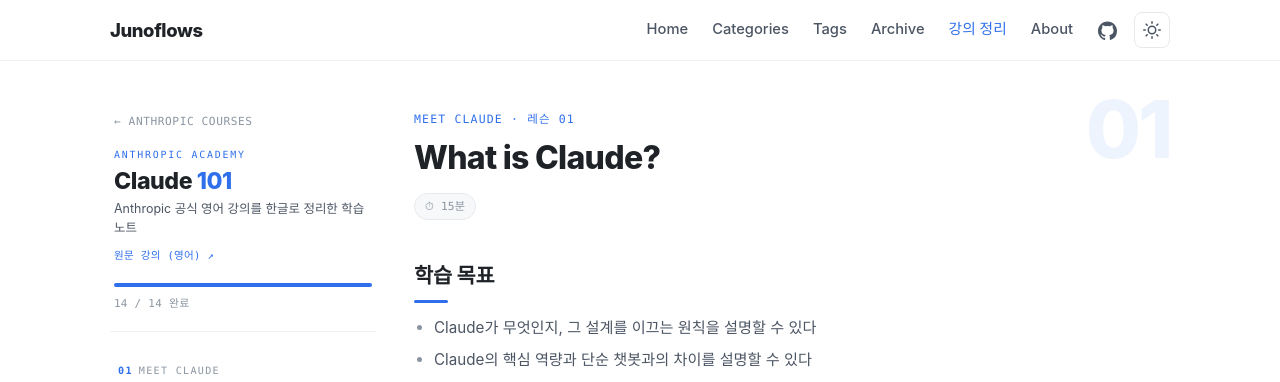
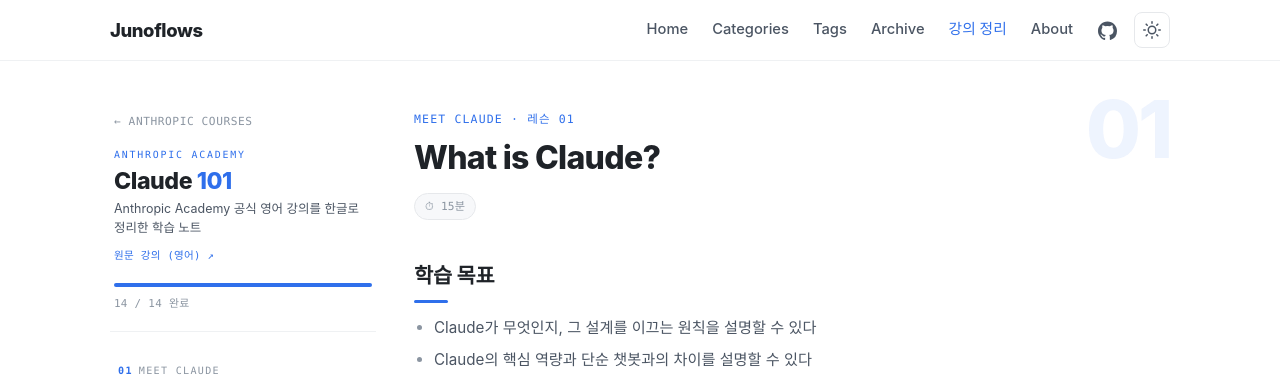
Before and after one commit to Junoflows/Junoflows.github.io, a Jekyll site: the page built from courses/anthropic/claude-101.html, in a window 1280 px wide. Shown: the top 382 px of the page. Built offline with Jekyll 4.4.1, drawn with Linux system fonts in a browser that asks for light colours; some web fonts are replaced.

Commit message:
claude-101 강의 페이지를 재사용 템플릿으로 재생성(테스트)
- song/_templates/course-page-template.html (블로그 테마 강의 페이지
  골격 + 토큰 + 작성 가이드)을 만들고, 그 템플릿으로 claude-101 을
  다시 채워 생성 → 라이브와 동일 재현 확인(워크플로우 검증)
- 사이드바 설명을 제공처명 기준으로 표준화

Co-Authored-By: Claude Opus 4.8 (1M context) <noreply@anthropic.com>

```diff
--- a/courses/anthropic/claude-101.html
+++ b/courses/anthropic/claude-101.html
@@ -116,7 +116,7 @@ description: "Anthropic 공식 영어 강의 Claude 101을 한글로 정리한
       <a class="backlink" href="/courses/anthropic/">← Anthropic Courses</a>
       <p class="kicker">Anthropic Academy</p>
       <h1>Claude <em>101</em></h1>
-      <p class="sub">Anthropic 공식 영어 강의를 한글로 정리한 학습 노트</p>
+      <p class="sub">Anthropic Academy 공식 영어 강의를 한글로 정리한 학습 노트</p>
       <a class="srcnote" href="https://anthropic.skilljar.com/claude-101" target="_blank" rel="noopener">원문 강의 (영어) ↗</a>
       <div class="progress-wrap">
         <div class="progress-bar"><div class="progress-fill" id="progressFill"></div></div>
```
